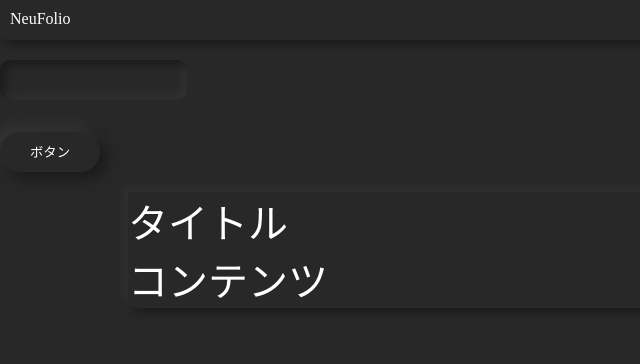
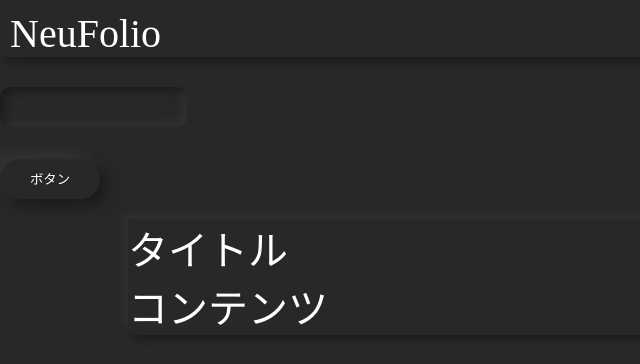
Before and after one commit to Soyukke/NeuFolio, an Angular app: page / in a window 1280 px wide. Shown: the top 364 px of the page, without its empty margins (0-640 px from the left). Built offline with nearby package versions, Linux system fonts and the light colour scheme.

Commit message:
modify font size

```diff
--- a/src/app/app.component.scss
+++ b/src/app/app.component.scss
@@ -1,6 +1,7 @@
 neu-toolbar {
   display: block;
-  margin-bottom: 20px;
+  margin-bottom: 30px;
+  font-size: 5vh;
 }
 
 div {
```
